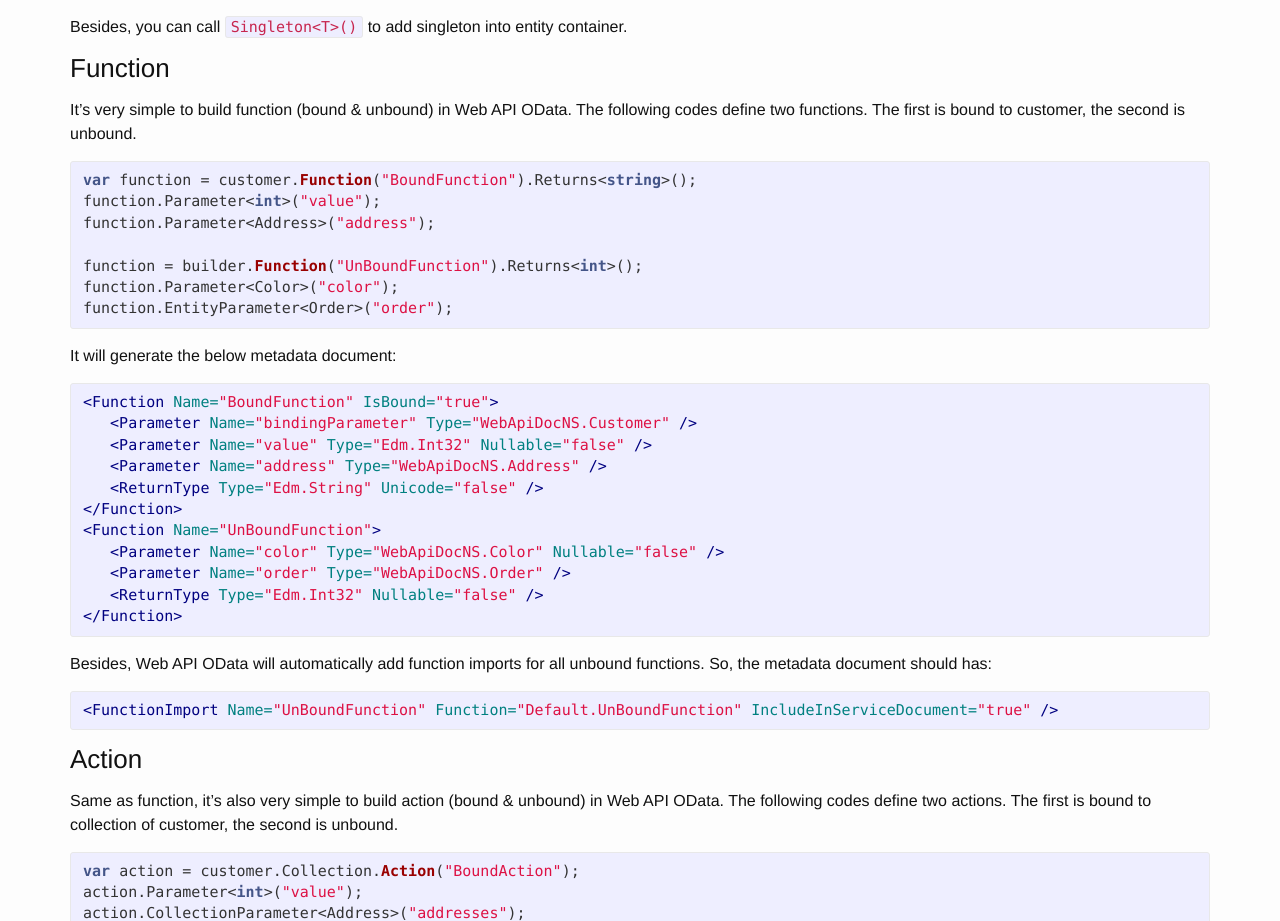
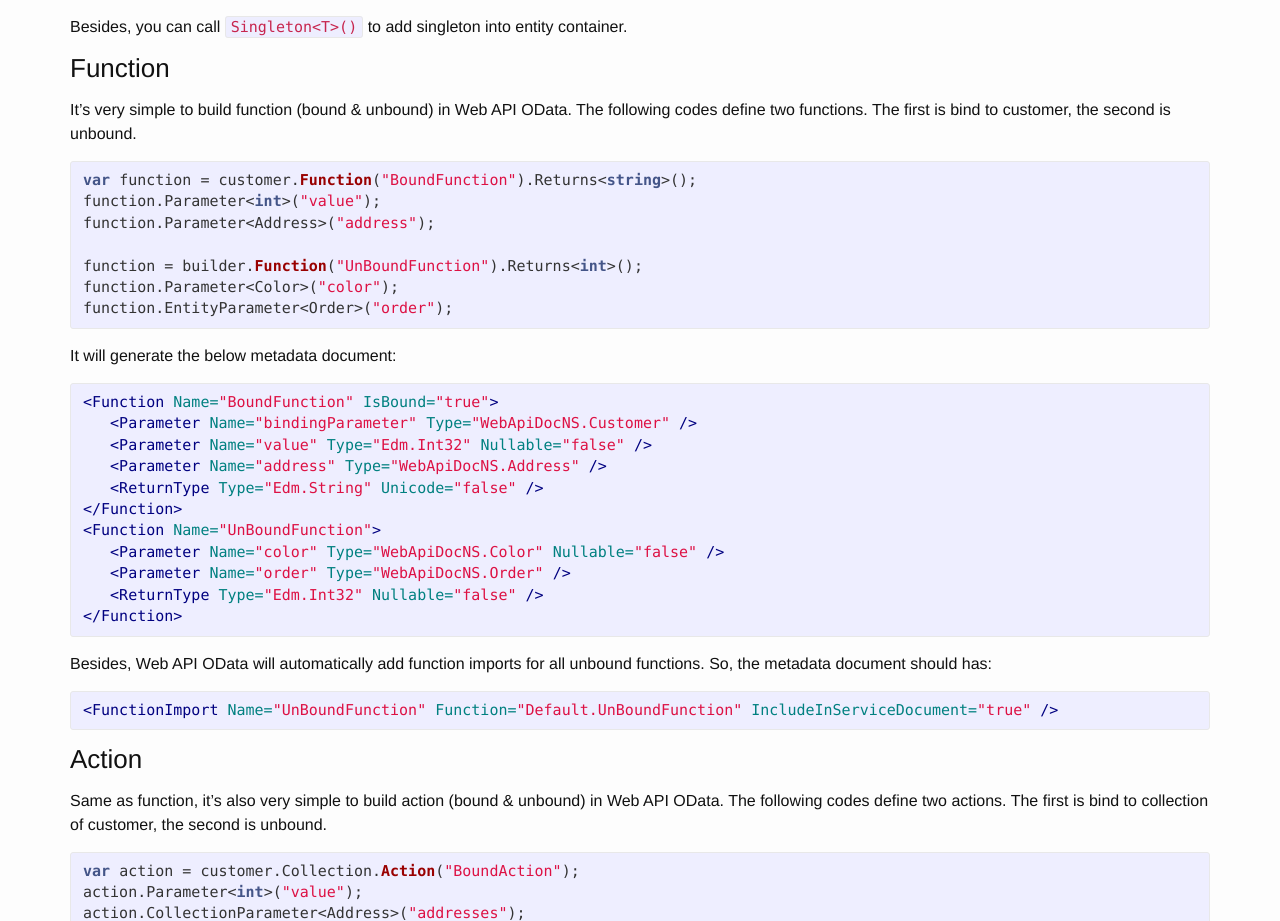
Before and after one commit to xuzhg/Document, a Jekyll site: the page built from _posts/2015-04-17-02-03-model-builder-nonconvention.md, in a window 1280 px wide and 1400 px high, scrolled down 4294 px. Shown: the part 159-1080 px from the top of the window. Built offline with Jekyll 4.4.1, drawn with Linux system fonts in a browser that asks for light colours; nearby versions of some CDN libraries; some of the changed text lies outside the part shown.

Commit message:
Update 2015-04-17-02-03-model-builder-nonconvention.md

```diff
--- a/_posts/2015-04-17-02-03-model-builder-nonconvention.md
+++ b/_posts/2015-04-17-02-03-model-builder-nonconvention.md
@@ -170,7 +170,7 @@
     public int CustomerId { get; set; }
     public Address Location { get; set; }
     public IList<Order> Orders { get; set; }
-    public IDictionary<string, object> Dynamics { get; set; }
+    **public IDictionary<string, object> Dynamics { get; set; }**
 }
 {% endhighlight %}
 
@@ -220,7 +220,7 @@
 
 ### Function
 
-It's very simple to build function (bound & unbound) in Web API OData. The following codes define two functions. The first is bound to customer, the second is unbound.
+It's very simple to build function (bound & unbound) in Web API OData. The following codes define two functions. The first is bind to customer, the second is unbound.
 {% highlight csharp %}
 var function = customer.Function("BoundFunction").Returns<string>();
 function.Parameter<int>("value");
@@ -253,7 +253,7 @@
 
 ### Action
 
-Same as function, it's also very simple to build action (bound & unbound) in Web API OData. The following codes define two actions. The first is bound to collection of customer, the second is unbound.
+Same as function, it's also very simple to build action (bound & unbound) in Web API OData. The following codes define two actions. The first is bind to collection of customer, the second is unbound.
 {% highlight csharp %}
 var action = customer.Collection.Action("BoundAction");
 action.Parameter<int>("value");
@@ -298,11 +298,11 @@
 	color.Member(Color.Green);
 
 	// complex type
-	//var address = builder.ComplexType<Address>().Abstract();
+	// var address = builder.ComplexType<Address>().Abstract();
 	var address = builder.ComplexType<Address>();
 	address.Property(a => a.Country);
 	address.Property(a => a.City);
-	//address.HasDynamicProperties(a => a.Dynamics);
+	// address.HasDynamicProperties(a => a.Dynamics);
 
 	var subAddress = builder.ComplexType<SubAddress>().DerivesFrom<Address>();
 	subAddress.Property(s => s.Street);
@@ -313,7 +313,7 @@
 	customer.HasKey(c => c.CustomerId);
 	customer.ComplexProperty(c => c.Location);
 	customer.HasMany(c => c.Orders);
-	customer.HasDynamicProperties(c => c.Dynamics);
+	// customer.HasDynamicProperties(c => c.Dynamics);
 
 	var order = builder.EntityType<Order>();
 	order.HasKey(o => o.OrderId);
@@ -380,7 +380,6 @@
       </EnumType>
     </Schema>
     <Schema Namespace="Default" xmlns="http://docs.oasis-open.org/odata/ns/edm">
-
       <Function Name="BoundFunction" IsBound="true">
         <Parameter Name="bindingParameter" Type="WebApiDocNS.Customer" />
         <Parameter Name="value" Type="Edm.Int32" Nullable="false" />
```
Also changed, not shown: other parts of _posts/2015-04-17-02-03-model-builder-nonconvention.md (+7 -7 lines).
